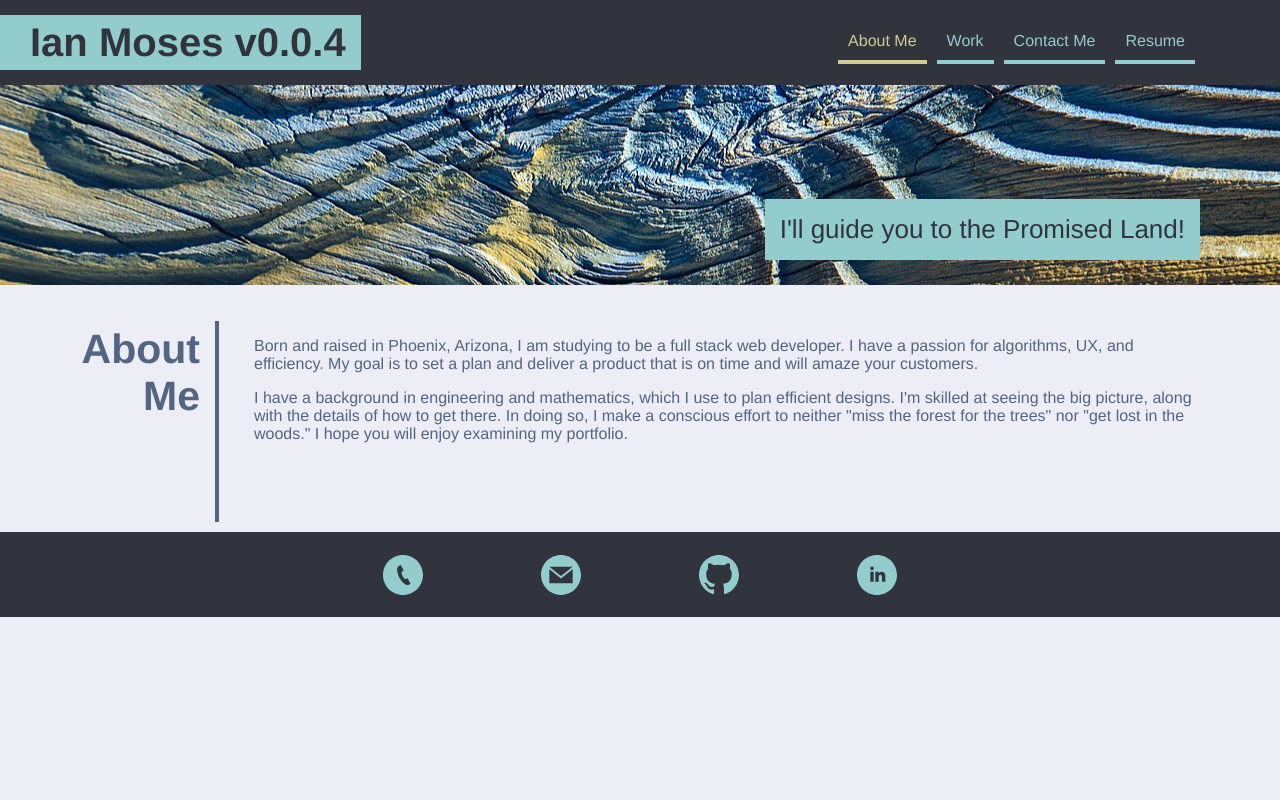
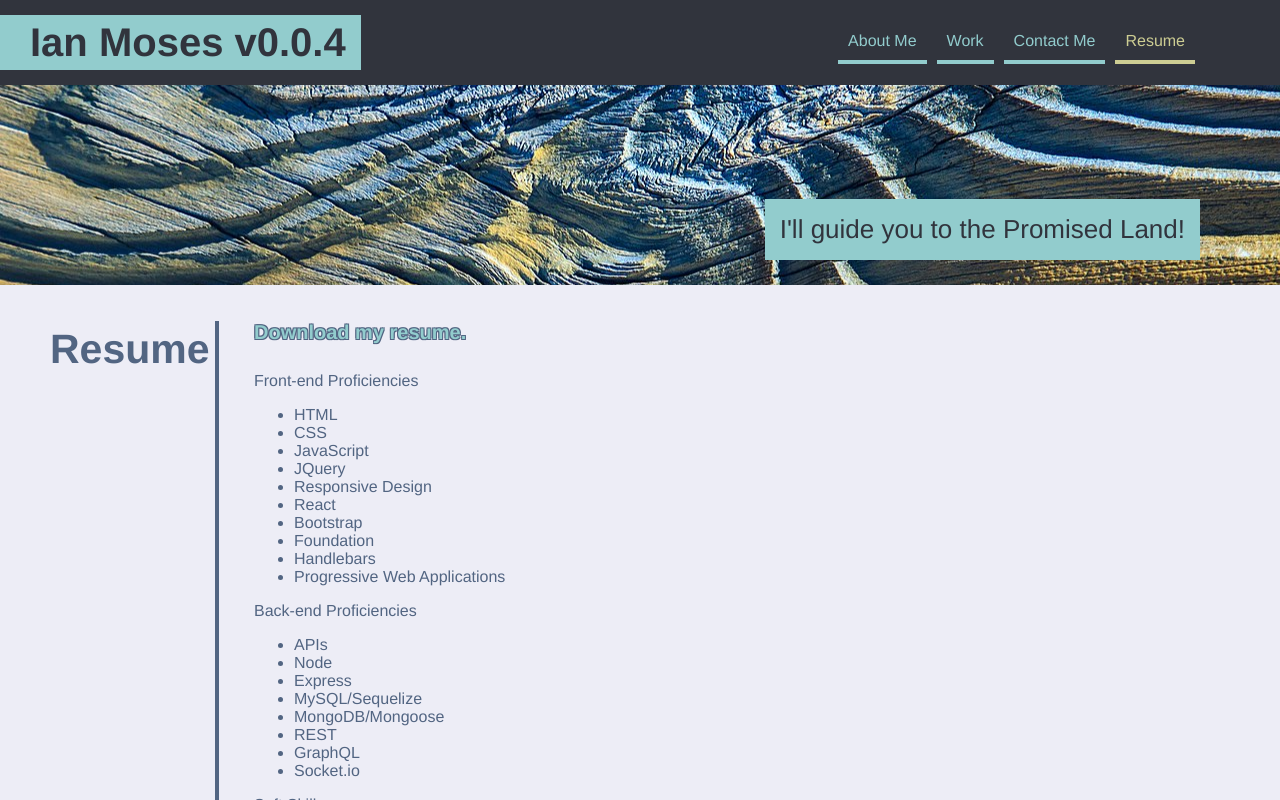
Before and after one commit to Moses-Ian/portfolio, a React (Create React App) app: page / in a window 1280 px wide. Shown: the top 800 px of the page. Built offline with nearby package versions, Linux system fonts and the light colour scheme.

Commit message:
download resume link looks better

```diff
--- a/public/assets/css/style.css
+++ b/public/assets/css/style.css
@@ -152,13 +152,8 @@ h2 {
 	display: flex;
 	align-items: flex-end;
 	background-size: cover;
-	/* opacity: 0.5; */
 	position: relative;	/*needed for the link to work*/
 }
-
-/* .project:hover { */
-	/* opacity: 1.0; */
-/* } */
 
 .project a {
   position:absolute;
@@ -245,6 +240,23 @@ h3 {
 
 .contact-info a {
 	color: black;
+}
+
+.resume {
+	color: var(--secondary-color);
+	text-shadow:
+		 1px  1px var(--primary-color),
+		-1px -1px var(--primary-color),
+		 1px -1px var(--primary-color),
+		-1px  1px var(--primary-color);
+}
+
+.resume:hover {
+	color: var(--bg);
+}
+
+.resume:active {
+	color: var(--fourth-color);
 }
 
 .footer {
--- a/src/App.js
+++ b/src/App.js
@@ -7,7 +7,7 @@ import Contact from './components/Contact';
 import Resume from './components/Resume';
 import Footer from './components/Footer';
 
-const startPage = 'about';	//for debugging
+const startPage = 'resume';	//for debugging
 
 function App() {
 
--- a/src/components/Resume.js
+++ b/src/components/Resume.js
@@ -3,6 +3,7 @@ import { useSpring, useTransition, config, animated } from "react-spring";
 import Title from './Title';
 
 const height = 799;	//height on my screen
+const pub = process.env.PUBLIC_URL;
 
 const Resume = ({nextArticle, setArticle}) => {
 	const visible = nextArticle === 'resume';
@@ -33,7 +34,7 @@ const Resume = ({nextArticle, setArticle}) => {
 		<animated.article style={slideInStyles}>
 			<Title title='Resume' visible={visible} />
 			<animated.div className='about-text' style={fadeStyles}>
-				<p><a href='assets/files/ian-moses-full-stack-developer.pdf'>Download my resume.</a></p>
+				<h3><a className='resume' href={pub + '/assets/files/ian-moses-full-stack-developer.pdf'}>Download my resume.</a></h3>
 				<p>Front-end Proficiencies</p>
 				<ul>
 					<li>HTML</li>
```
